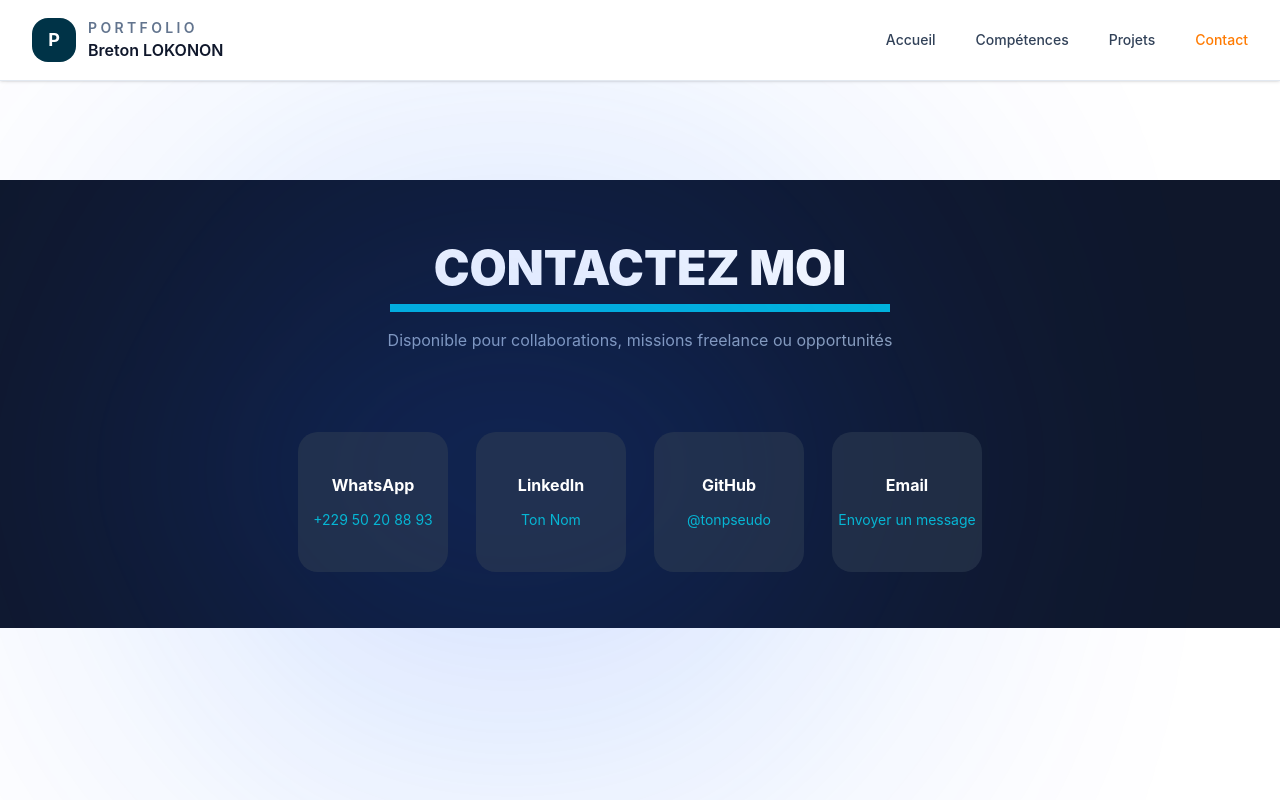
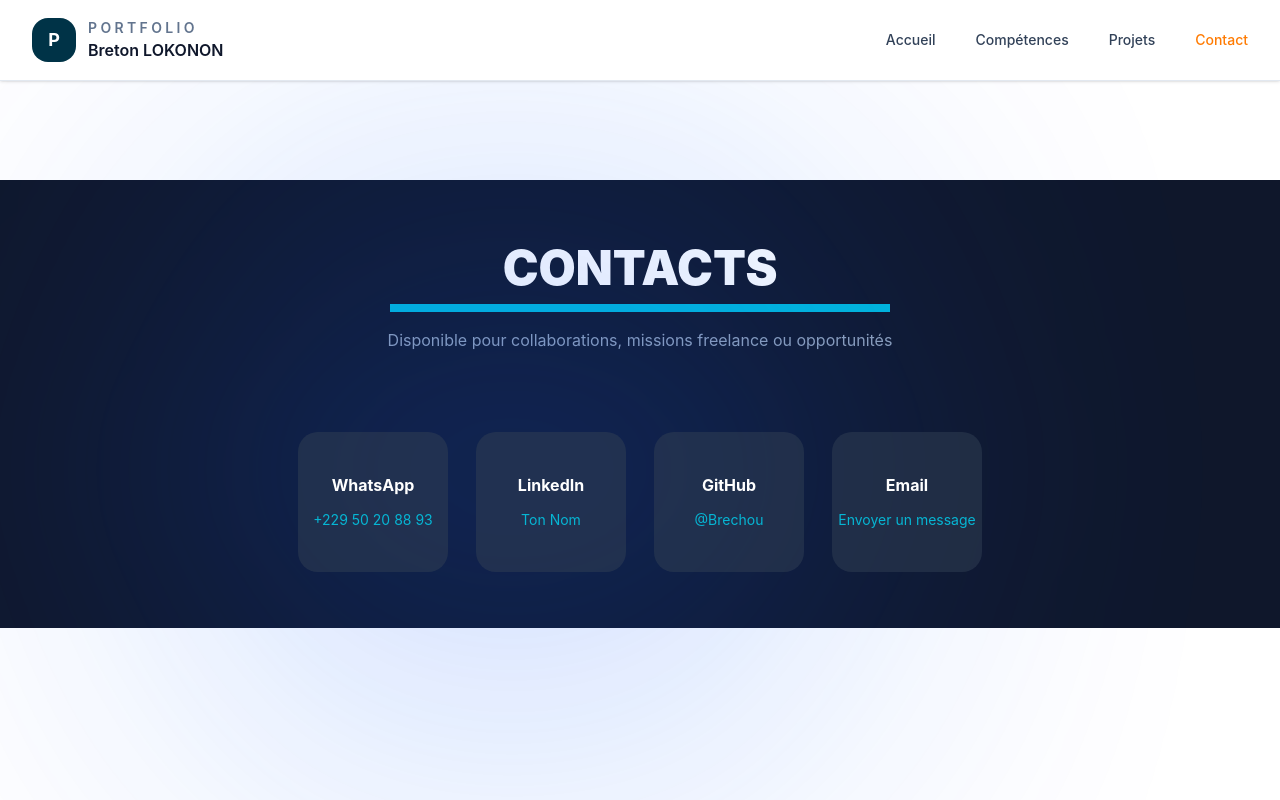
Before and after one commit to Brechou/Portfolio, a Vue app in the folder portfolio/: page /contact in a window 1280 px wide. Built offline with nearby package versions, Linux system fonts and the light colour scheme.

Commit message:
lienCode établi commit

```diff
--- a/portfolio/src/views/Contact.vue
+++ b/portfolio/src/views/Contact.vue
@@ -7,7 +7,7 @@
   <div
     class="flex mx-auto items-center justify-center gap-3 sm:pb-1 w-[260px] sm:w-[500px] border-b-4 sm:border-b-8 border-cyan-500 font-black">
 
-    <h2 class="text-white text-2xl sm:text-[48px]">CONTACTEZ MOI</h2>
+    <h2 class="text-white text-2xl sm:text-[48px]">CONTACTS</h2>
   </div>
 
   <p class="text-center text-slate-400 mt-4">
@@ -36,8 +36,8 @@
     <div class="card">
       <h3 class="title">GitHub</h3>
       <p>
-        <a target="_blank" href="https://github.com/tonpseudo">
-          @tonpseudo
+        <a target="_blank" href="https://github.com/Brechou">
+          @Brechou
         </a>
       </p>
     </div>
```
